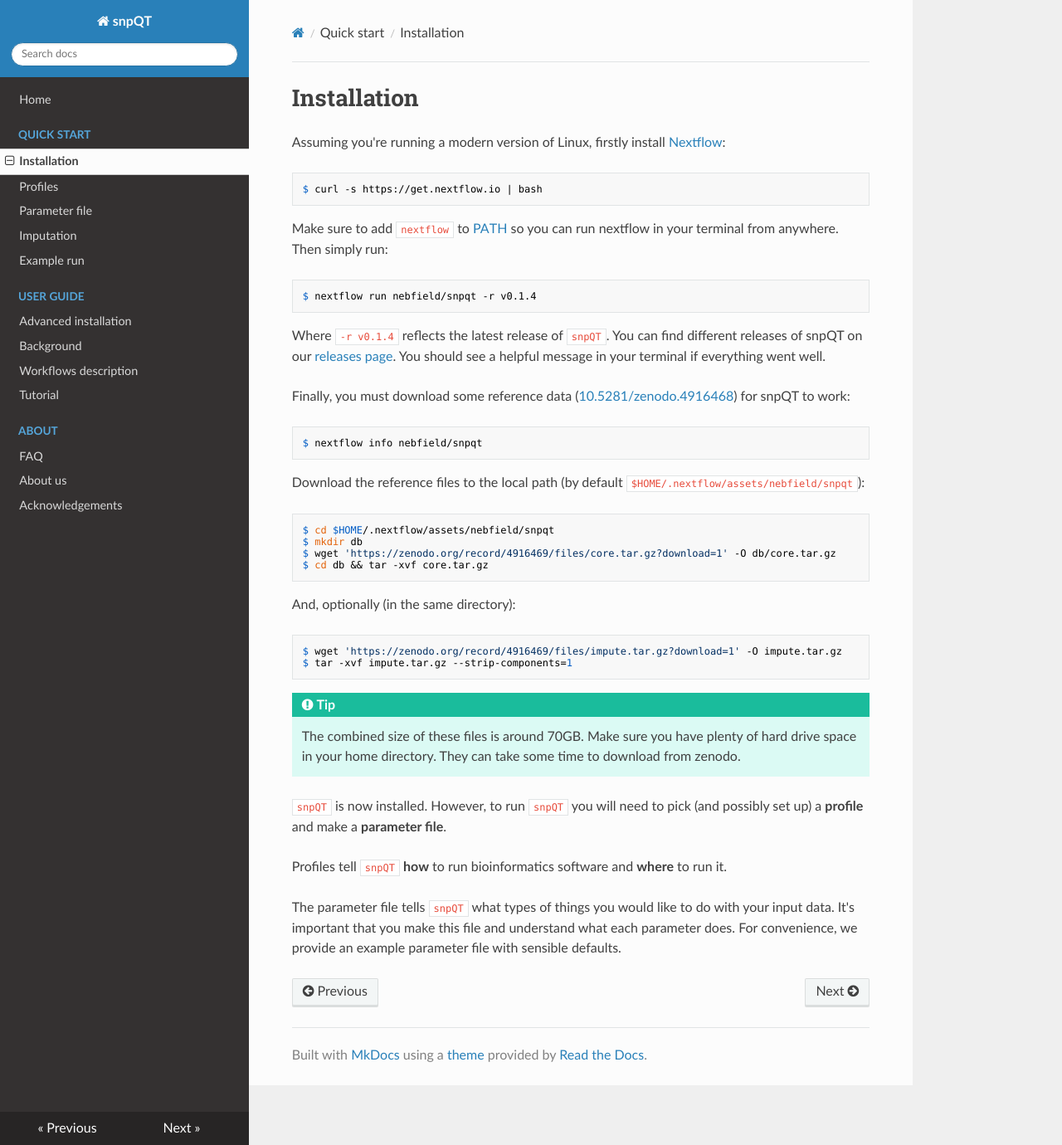
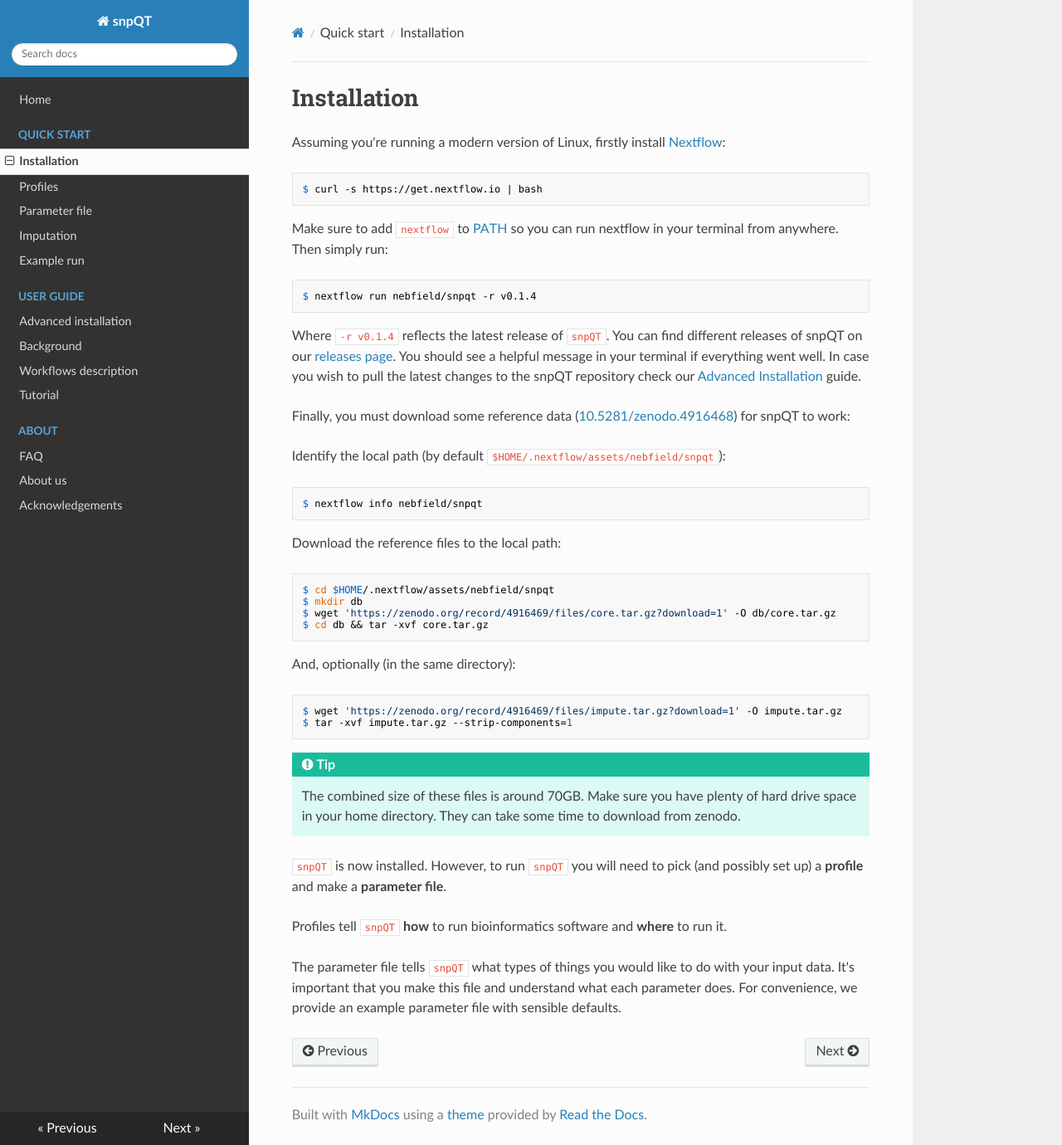
Before and after one commit to nebfield/snpQT, an MkDocs documentation site: the page built from docs/quickstart/installation.md, in a window 1280 px wide and 1380 px high. Shown: the whole window at 83% size. Built offline with MkDocs 1.6.1, drawn with Linux system fonts in a browser that asks for light colours; nearby versions of some CDN libraries.

Commit message:
Update installation

````diff
--- a/docs/quickstart/installation.md
+++ b/docs/quickstart/installation.md
@@ -17,18 +17,21 @@ $ nextflow run nebfield/snpqt -r v0.1.4
 Where `-r v0.1.4` reflects the latest release of `snpQT`. You can find different
 releases of snpQT on our [releases
 page](https://github.com/nebfield/snpQT/releases).  You should see a helpful
-message in your terminal if everything went well.
+message in your terminal if everything went well. In case you wish to pull the latest changes to the snpQT
+repository check our [Advanced Installation](https://snpqt.readthedocs.io/en/latest/quickstart/installation/) guide.
 
 Finally, you must download some reference data
 ([10.5281/zenodo.4916468](https://doi.org/10.5281/zenodo.4916468)) for snpQT to
 work:
 
+Identify the local path (by default
+`$HOME/.nextflow/assets/nebfield/snpqt`):
+
 ```
 $ nextflow info nebfield/snpqt
 ```
 
-Download the reference files to the local path (by default
-`$HOME/.nextflow/assets/nebfield/snpqt`):
+Download the reference files to the local path:
 
 ```
 $ cd $HOME/.nextflow/assets/nebfield/snpqt
````
Also changed, not shown: docs/user-guide/installation.md (+2 -0 lines).
